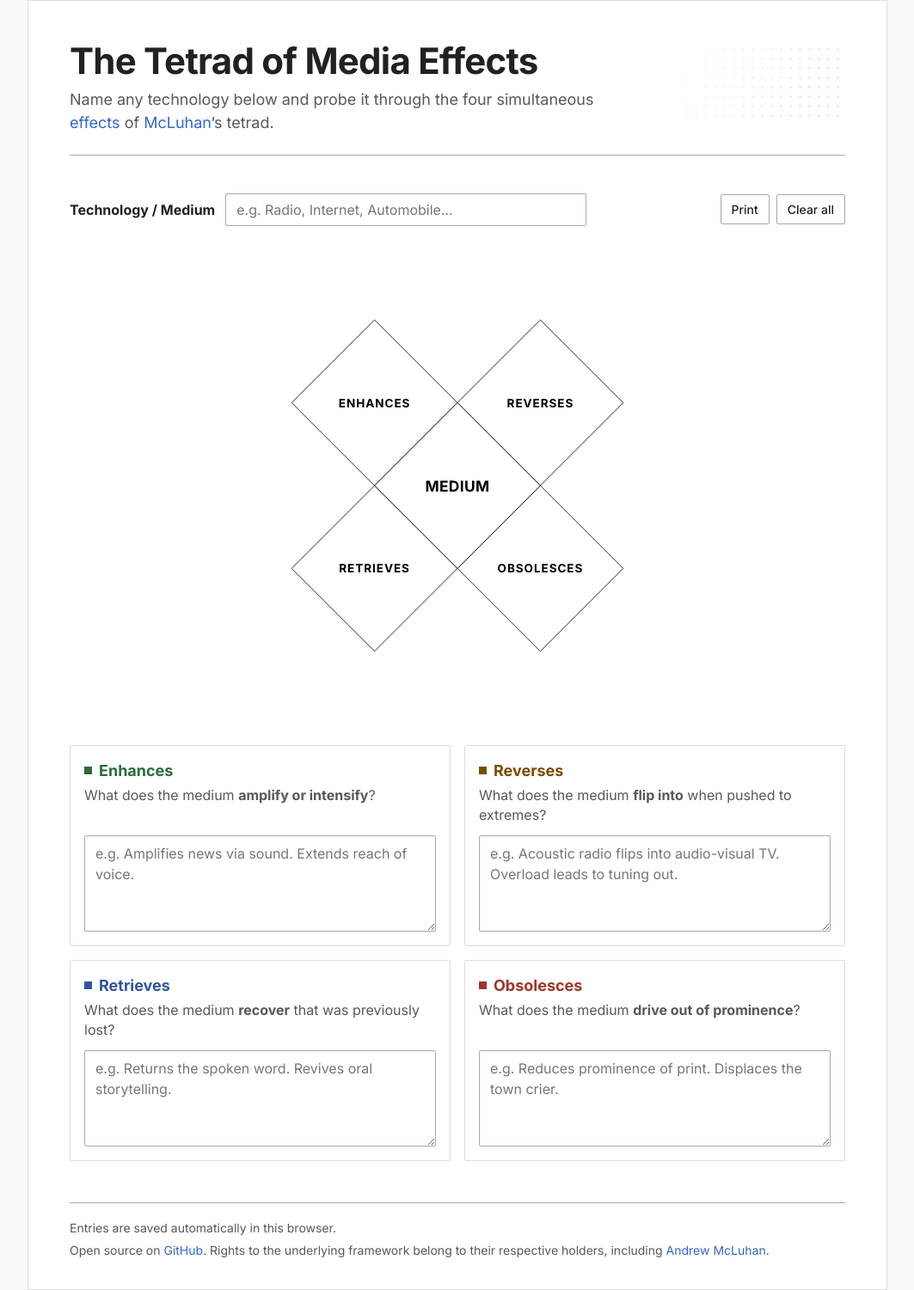
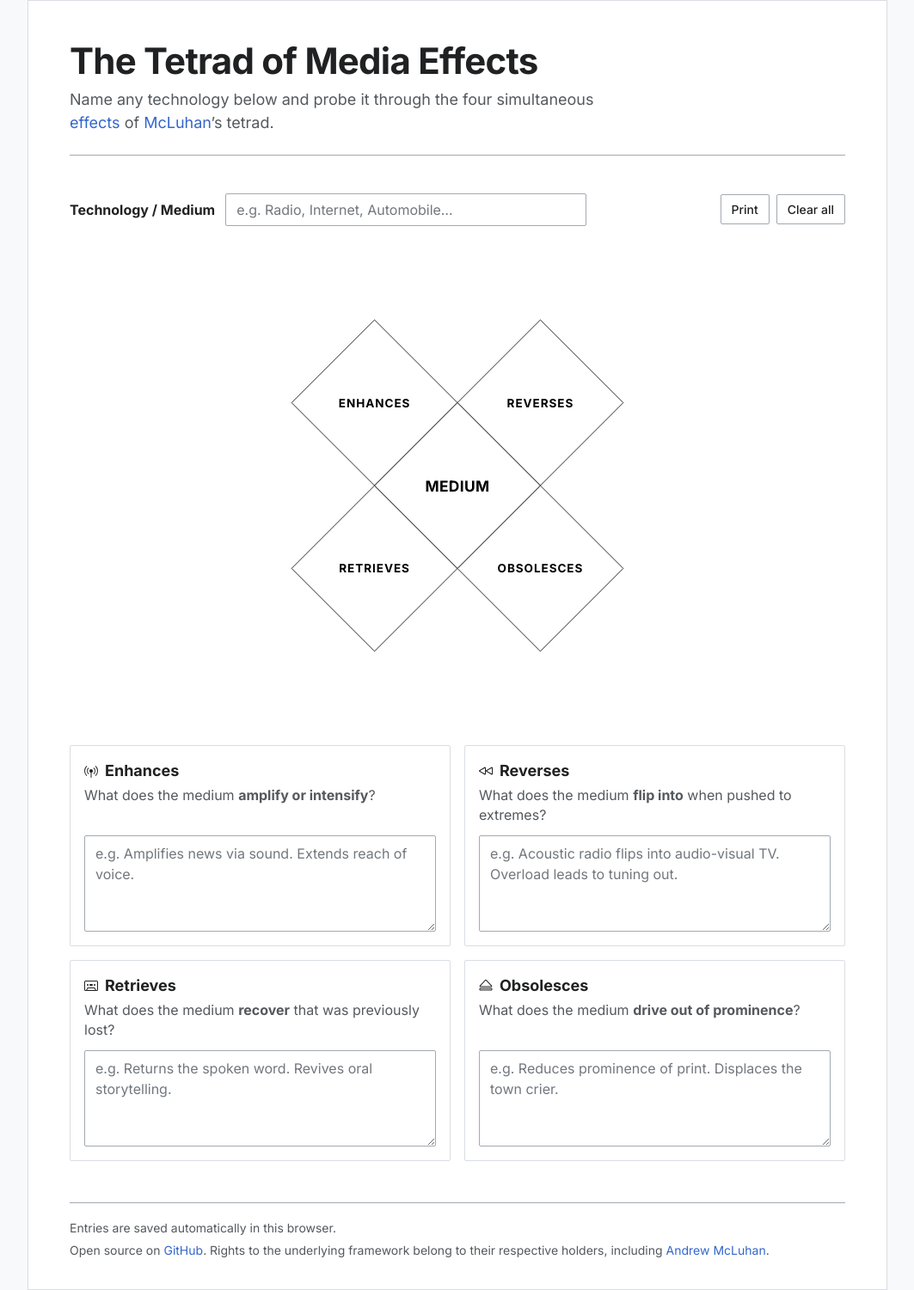
Before and after one commit to steimo/tetrad, a Jekyll site: the page built from index.md, in a window 1280 px wide. Shown: the whole page at 86% size, without its empty margins (108-1171 px from the left). Built offline with Jekyll 4.4.1, drawn with Linux system fonts in a browser that asks for light colours.

Commit message:
Replace panel dots with quadrant icons; remove masthead halftone

```diff
--- a/_includes/masthead.html
+++ b/_includes/masthead.html
@@ -1,6 +1,5 @@
 <header class="masthead">
-  <div class="masthead__halftone" aria-hidden="true"></div>
-<h1 class="masthead__title">The Tetrad of Media Effects</h1>
+  <h1 class="masthead__title">The Tetrad of Media Effects</h1>
   <p class="masthead__lede">
     Name any technology below and probe it through the four simultaneous
     <a href="https://en.wikipedia.org/wiki/Tetrad_of_media_effects">effects</a> of
--- a/_includes/tetrad.html
+++ b/_includes/tetrad.html
@@ -39,7 +39,11 @@
     <div class="tetrad-tool__panels">
       <div class="tetrad-panel tetrad-panel--enhance">
         <div class="tetrad-panel__header">
-          <span class="tetrad-panel__dot"></span>
+          <svg class="tetrad-panel__icon" xmlns="http://www.w3.org/2000/svg" fill="currentColor" viewBox="0 0 16 16"
+            aria-hidden="true">
+            <path
+              d="M3.05 3.05a7 7 0 0 0 0 9.9.5.5 0 0 1-.707.707 8 8 0 0 1 0-11.314.5.5 0 0 1 .707.707m2.122 2.122a4 4 0 0 0 0 5.656.5.5 0 1 1-.708.708 5 5 0 0 1 0-7.072.5.5 0 0 1 .708.708m5.656-.708a.5.5 0 0 1 .708 0 5 5 0 0 1 0 7.072.5.5 0 1 1-.708-.708 4 4 0 0 0 0-5.656.5.5 0 0 1 0-.708m2.122-2.12a.5.5 0 0 1 .707 0 8 8 0 0 1 0 11.313.5.5 0 0 1-.707-.707 7 7 0 0 0 0-9.9.5.5 0 0 1 0-.707zM6 8a2 2 0 1 1 2.5 1.937V15.5a.5.5 0 0 1-1 0V9.937A2 2 0 0 1 6 8" />
+          </svg>
           <span class="tetrad-panel__title">Enhances</span>
         </div>
         <p class="tetrad-panel__prompt">What does the medium <strong>amplify or intensify</strong>?</p>
@@ -49,7 +53,13 @@
 
       <div class="tetrad-panel tetrad-panel--reverse">
         <div class="tetrad-panel__header">
-          <span class="tetrad-panel__dot"></span>
+          <svg class="tetrad-panel__icon" xmlns="http://www.w3.org/2000/svg" fill="currentColor" viewBox="0 0 16 16"
+            aria-hidden="true">
+            <path
+              d="M9.196 8 15 4.633v6.734zm-.792-.696a.802.802 0 0 0 0 1.392l6.363 3.692c.52.302 1.233-.043 1.233-.696V4.308c0-.653-.713-.998-1.233-.696z" />
+            <path
+              d="M1.196 8 7 4.633v6.734zm-.792-.696a.802.802 0 0 0 0 1.392l6.363 3.692c.52.302 1.233-.043 1.233-.696V4.308c0-.653-.713-.998-1.233-.696z" />
+          </svg>
           <span class="tetrad-panel__title">Reverses</span>
         </div>
         <p class="tetrad-panel__prompt">What does the medium <strong>flip into</strong> when pushed to extremes?</p>
@@ -59,7 +69,13 @@
 
       <div class="tetrad-panel tetrad-panel--retrieve">
         <div class="tetrad-panel__header">
-          <span class="tetrad-panel__dot"></span>
+          <svg class="tetrad-panel__icon" xmlns="http://www.w3.org/2000/svg" fill="currentColor" viewBox="0 0 16 16"
+            aria-hidden="true">
+            <path
+              d="M4 8a1 1 0 1 0 0-2 1 1 0 0 0 0 2m9-1a1 1 0 1 1-2 0 1 1 0 0 1 2 0M7 6a1 1 0 0 0 0 2h2a1 1 0 1 0 0-2z" />
+            <path
+              d="M1.5 2A1.5 1.5 0 0 0 0 3.5v9A1.5 1.5 0 0 0 1.5 14h13a1.5 1.5 0 0 0 1.5-1.5v-9A1.5 1.5 0 0 0 14.5 2zM1 3.5a.5.5 0 0 1 .5-.5h13a.5.5 0 0 1 .5.5v9a.5.5 0 0 1-.5.5h-.691l-1.362-2.724A.5.5 0 0 0 12 10H4a.5.5 0 0 0-.447.276L2.19 13H1.5a.5.5 0 0 1-.5-.5zM11.691 11l1 2H3.309l1-2z" />
+          </svg>
           <span class="tetrad-panel__title">Retrieves</span>
         </div>
         <p class="tetrad-panel__prompt">What does the medium <strong>recover</strong> that was previously lost?</p>
@@ -69,7 +85,11 @@
 
       <div class="tetrad-panel tetrad-panel--obsolesce">
         <div class="tetrad-panel__header">
-          <span class="tetrad-panel__dot"></span>
+          <svg class="tetrad-panel__icon" xmlns="http://www.w3.org/2000/svg" fill="currentColor" viewBox="0 0 16 16"
+            aria-hidden="true">
+            <path
+              d="M7.27 1.047a1 1 0 0 1 1.46 0l6.345 6.77c.6.638.146 1.683-.73 1.683H1.656C.78 9.5.326 8.455.926 7.816zM14.346 8.5 8 1.731 1.654 8.5zM.5 11.5a1 1 0 0 1 1-1h13a1 1 0 0 1 1 1v1a1 1 0 0 1-1 1h-13a1 1 0 0 1-1-1zm14 0h-13v1h13z" />
+          </svg>
           <span class="tetrad-panel__title">Obsolesces</span>
         </div>
         <p class="tetrad-panel__prompt">What does the medium <strong>drive out of prominence</strong>?</p>
--- a/assets/css/main.css
+++ b/assets/css/main.css
@@ -83,29 +83,12 @@ body {
 
 /* Masthead */
 .masthead {
-  position: relative;
-  overflow: hidden;
   padding-bottom: var(--spacing-150);
   margin-bottom: var(--spacing-200);
   border-bottom: 1px solid var(--color-border);
 }
 
-.masthead__halftone {
-  position: absolute;
-  top: -8px;
-  right: 0;
-  width: 190px;
-  height: 96px;
-  background-image: radial-gradient(circle, #c8ccd1 1px, transparent 1.4px);
-  background-size: 11px 11px;
-  opacity: 0.55;
-  -webkit-mask-image: linear-gradient(115deg, transparent 0%, #000 75%);
-  mask-image: linear-gradient(115deg, transparent 0%, #000 75%);
-  pointer-events: none;
-}
-
 .masthead__title {
-  position: relative;
   margin: 0;
   font-weight: var(--font-weight-bold);
   font-size: clamp(2rem, 2.5vw + 1.4rem, 2.625rem);
@@ -115,18 +98,11 @@ body {
 }
 
 .masthead__lede {
-  position: relative;
   max-width: 660px;
   margin: var(--spacing-50) 0 0;
   font-size: 1.125rem;
   line-height: 1.5;
   color: var(--color-subtle);
-}
-
-@media (max-width: 600px) {
-  .masthead__halftone {
-    display: none;
-  }
 }
 
 /* Links */
--- a/assets/css/tetrad.css
+++ b/assets/css/tetrad.css
@@ -164,12 +164,6 @@
   border: 1px solid var(--color-border-muted);
   border-radius: var(--border-radius-base);
   background-color: var(--color-bg-surface);
-  transition: border-color 100ms;
-}
-
-.tetrad-panel:focus-within {
-  border-color: var(--color-border-focus);
-  box-shadow: inset 0 0 0 1px var(--color-border-focus);
 }
 
 .tetrad-panel__header {
@@ -178,10 +172,11 @@
   gap: var(--spacing-50);
 }
 
-.tetrad-panel__dot {
-  width: 9px;
-  height: 9px;
+.tetrad-panel__icon {
+  width: 16px;
+  height: 16px;
   flex: none;
+  align-self: center;
 }
 
 .tetrad-panel__title {
@@ -197,35 +192,23 @@
   color: var(--color-subtle);
 }
 
-.tetrad-panel--enhance .tetrad-panel__dot {
-  background-color: var(--color-enhance);
-}
-
-.tetrad-panel--enhance .tetrad-panel__title {
+.tetrad-panel--enhance:focus-within .tetrad-panel__icon,
+.tetrad-panel--enhance:focus-within .tetrad-panel__title {
   color: var(--color-enhance);
 }
 
-.tetrad-panel--reverse .tetrad-panel__dot {
-  background-color: var(--color-reverse);
-}
-
-.tetrad-panel--reverse .tetrad-panel__title {
+.tetrad-panel--reverse:focus-within .tetrad-panel__icon,
+.tetrad-panel--reverse:focus-within .tetrad-panel__title {
   color: var(--color-reverse);
 }
 
-.tetrad-panel--retrieve .tetrad-panel__dot {
-  background-color: var(--color-retrieve);
-}
-
-.tetrad-panel--retrieve .tetrad-panel__title {
+.tetrad-panel--retrieve:focus-within .tetrad-panel__icon,
+.tetrad-panel--retrieve:focus-within .tetrad-panel__title {
   color: var(--color-retrieve);
 }
 
-.tetrad-panel--obsolesce .tetrad-panel__dot {
-  background-color: var(--color-obsolesce);
-}
-
-.tetrad-panel--obsolesce .tetrad-panel__title {
+.tetrad-panel--obsolesce:focus-within .tetrad-panel__icon,
+.tetrad-panel--obsolesce:focus-within .tetrad-panel__title {
   color: var(--color-obsolesce);
 }
 
@@ -246,6 +229,7 @@
 }
 
 @media print {
+
   html,
   body,
   .site-content,
```
